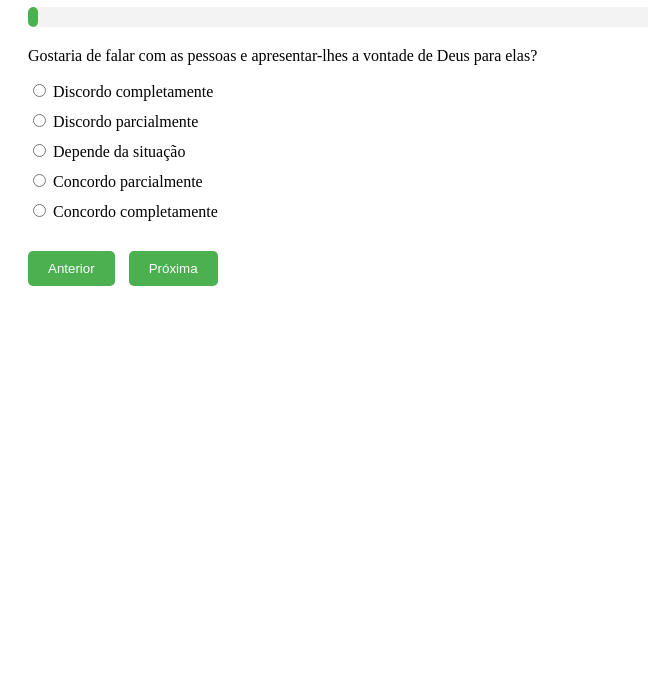
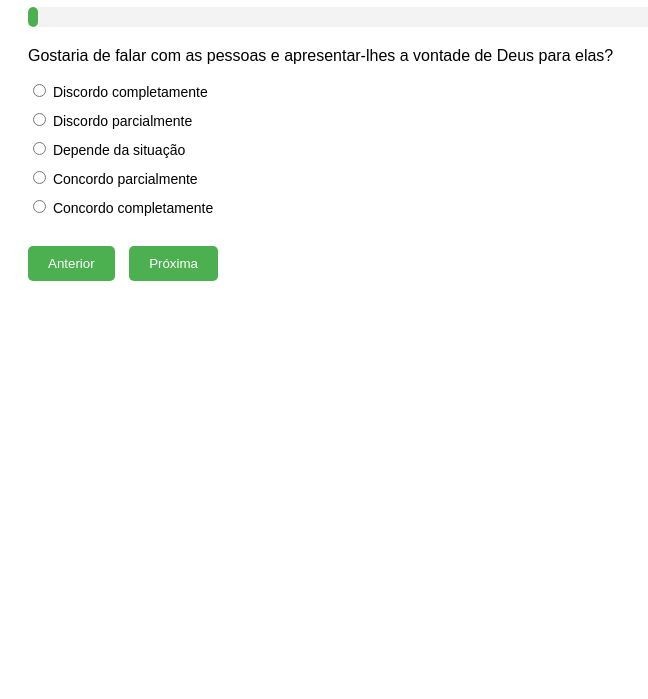
Before and after one commit to felliperoscelli/DonsEspirituais, a plain HTML site: page questionario.html in a window 1280 px wide. Shown: the part 101-800 px from the top of the page, without its empty margins (0-648 px from the left). Drawn offline with Linux system fonts and the light colour scheme.

Commit message:
Update questionario.css

```diff
--- a/css/questionario.css
+++ b/css/questionario.css
@@ -45,3 +45,16 @@
   border-radius: 5px;
   cursor: pointer;
 }
+body {
+  font-size: 16px; /* Tamanho base consistente */
+  font-family: Arial, Helvetica, sans-serif;
+}
+
+.pergunta {
+  font-size: 16px; /* Tamanho fixo para as perguntas */
+  line-height: 1.5; /* Espaçamento entre linhas */
+}
+
+.opcoes label {
+  font-size: 14px; /* Tamanho fixo para as opções */
+}
```
